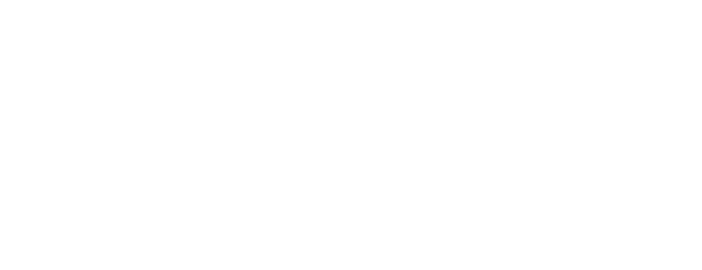
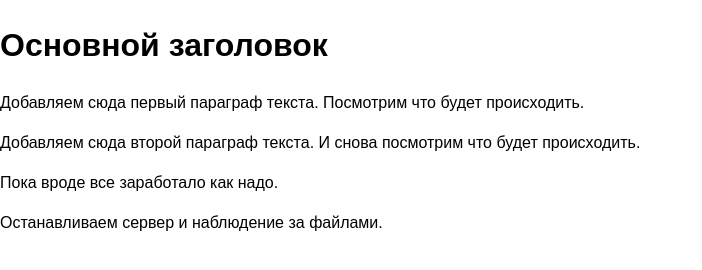
Before and after one commit to mollinders/webcademy-gulp, a website: page src/index.html in a window 1280 px wide. Shown: the whole page, without its empty margins (0-702 px from the left). Drawn offline with nearby package versions, Linux system fonts and the light colour scheme; a web font is replaced by a local one.

Commit message:
Add watch to change html files and reload

```diff
--- a/package.json
+++ b/package.json
@@ -11,6 +11,7 @@
   "license": "ISC",
   "dependencies": {
     "browser-sync": "^2.26.7",
-    "gulp": "^4.0.2"
+    "gulp": "^4.0.2",
+    "gulp-watch": "^5.0.1"
   }
 }
--- a/src/index.html
+++ b/src/index.html
@@ -9,6 +9,10 @@
 	<link rel="stylesheet" href="css/main.css">
 </head>
 <body>
-
+	<h1>Основной заголовок</h1>
+	<p>Добавляем сюда первый параграф текста. Посмотрим что будет происходить.</p>
+	<p>Добавляем сюда второй параграф текста. И снова посмотрим что будет происходить.</p>
+	<p>Пока вроде все заработало как надо.</p>
+	<p>Останавливаем сервер и наблюдение за файлами.</p>
 </body>
 </html>
```
Also changed, not shown: gulpfile.js (+7 -0 lines), 1 other file.
